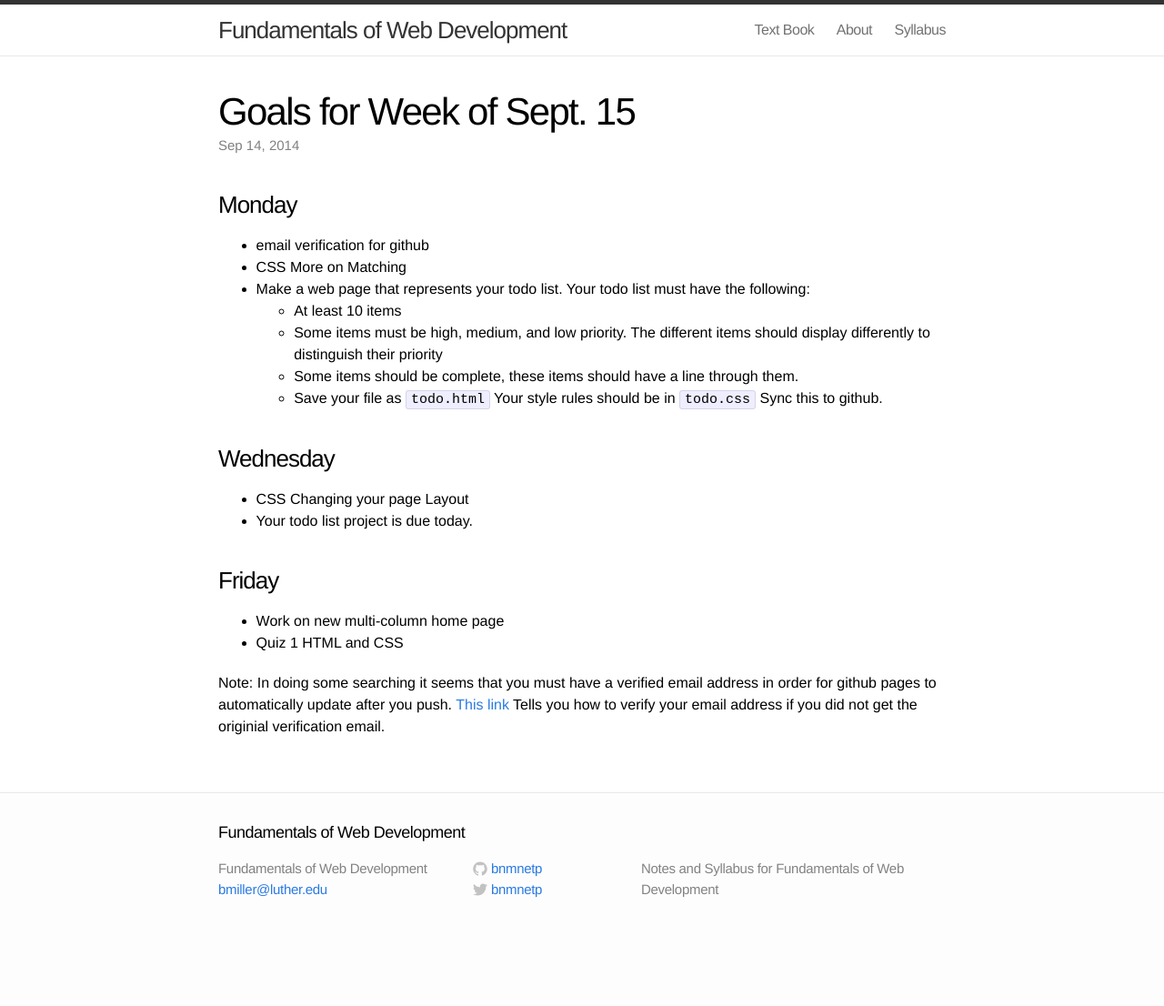
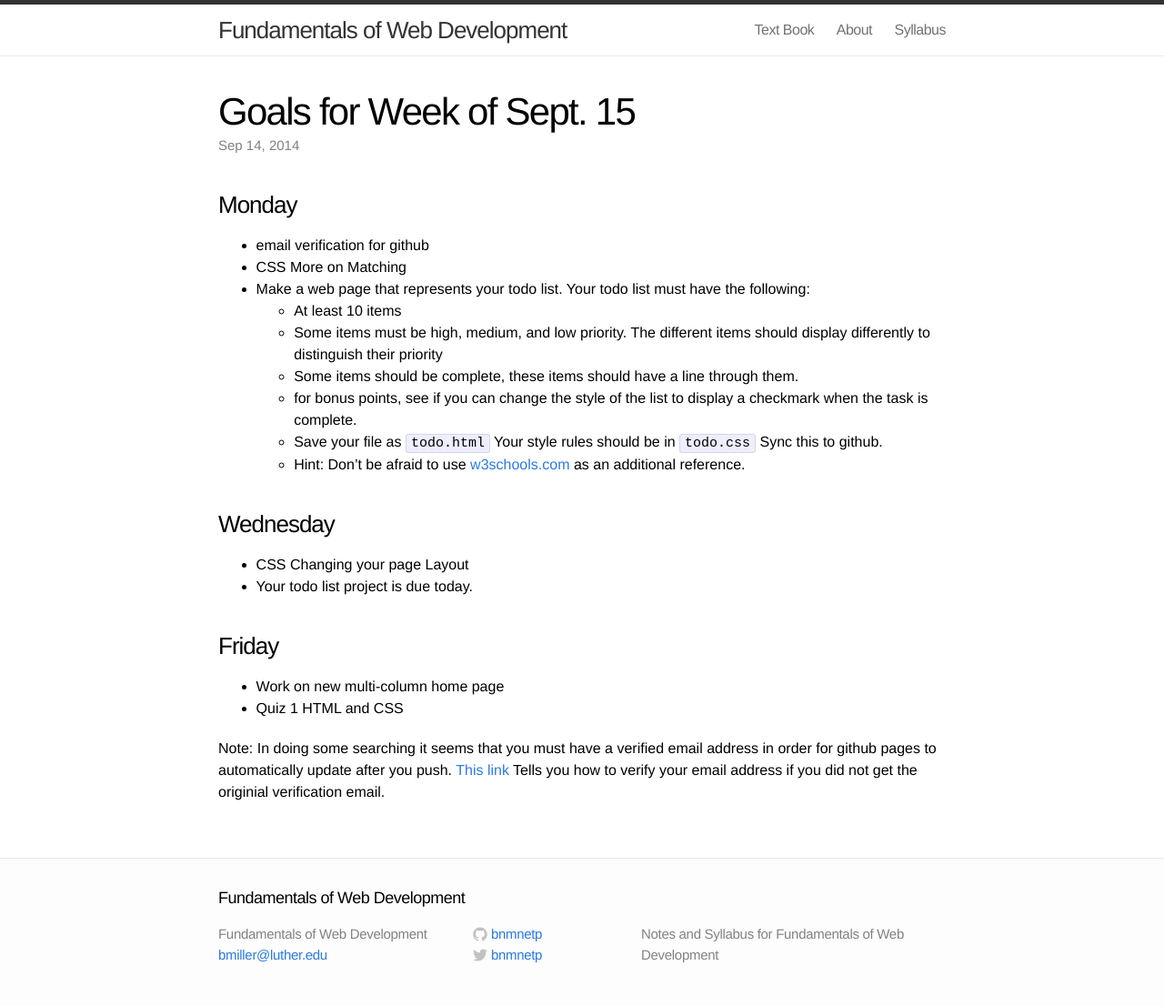
Before and after one commit to bnmnetp/CS130, a Jekyll site: the page built from _posts/2014-09-14-Goals-for-Week-Two.markdown, in a window 1280 px wide. Shown: the whole page at 91% size. Built offline with Jekyll 4.4.1, drawn with Linux system fonts in a browser that asks for light colours; before the commit the page ends 1034 px from its top, so only the background shows below that.

Commit message:
w3schools link

```diff
--- a/_posts/2014-09-14-Goals-for-Week-Two.markdown
+++ b/_posts/2014-09-14-Goals-for-Week-Two.markdown
@@ -13,7 +13,9 @@ categories:
   * At least 10 items
   * Some items must be high, medium, and low priority.  The different items should display differently to distinguish their priority
   * Some items should be complete, these items should have a line through them.
+  * for bonus points, see if you can change the style of the list to display a checkmark when the task is complete.
   * Save your file as ``todo.html``  Your style rules should be in ``todo.css``  Sync this to github.
+  * Hint:  Don't be afraid to use [w3schools.com](www.w3schools.com) as an additional reference.
 
 
 ### Wednesday
```
